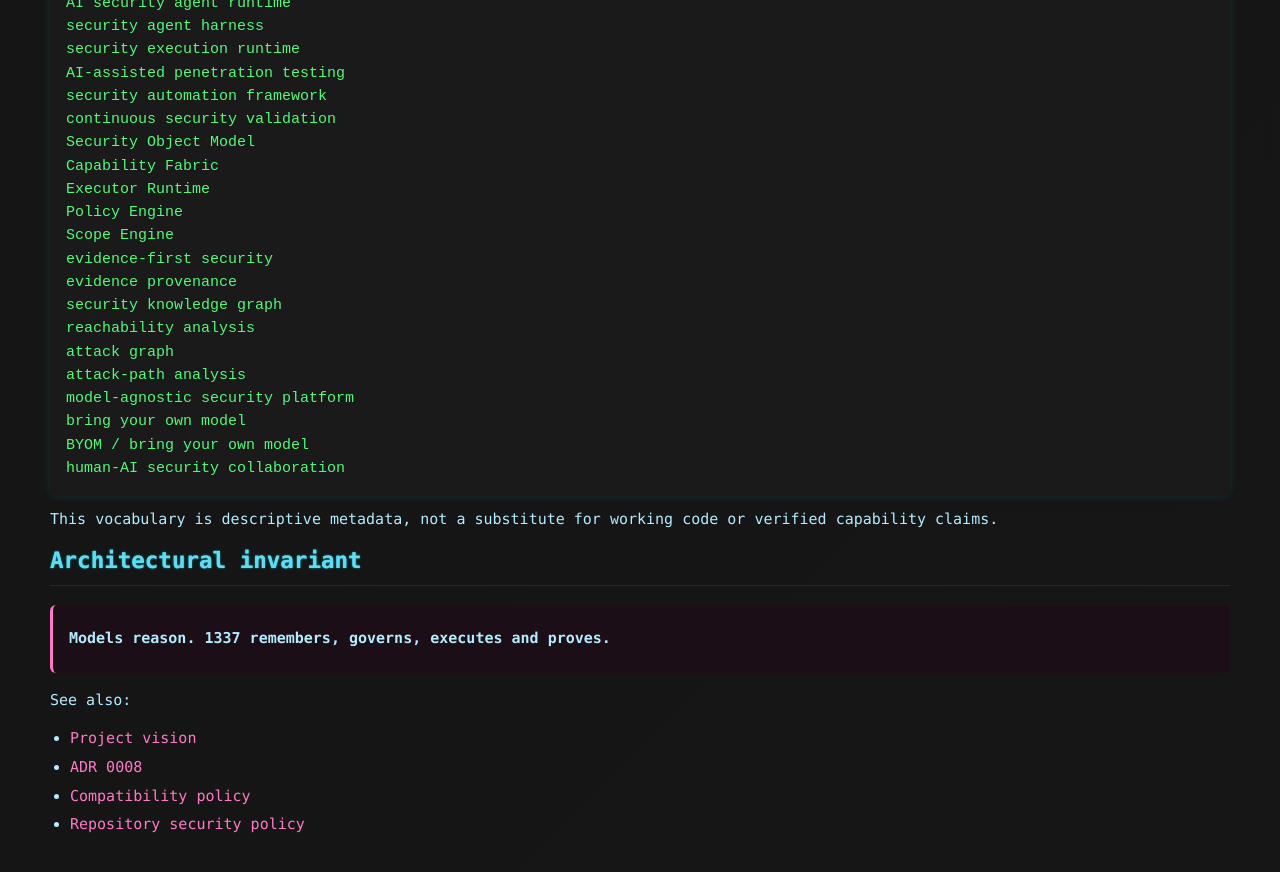
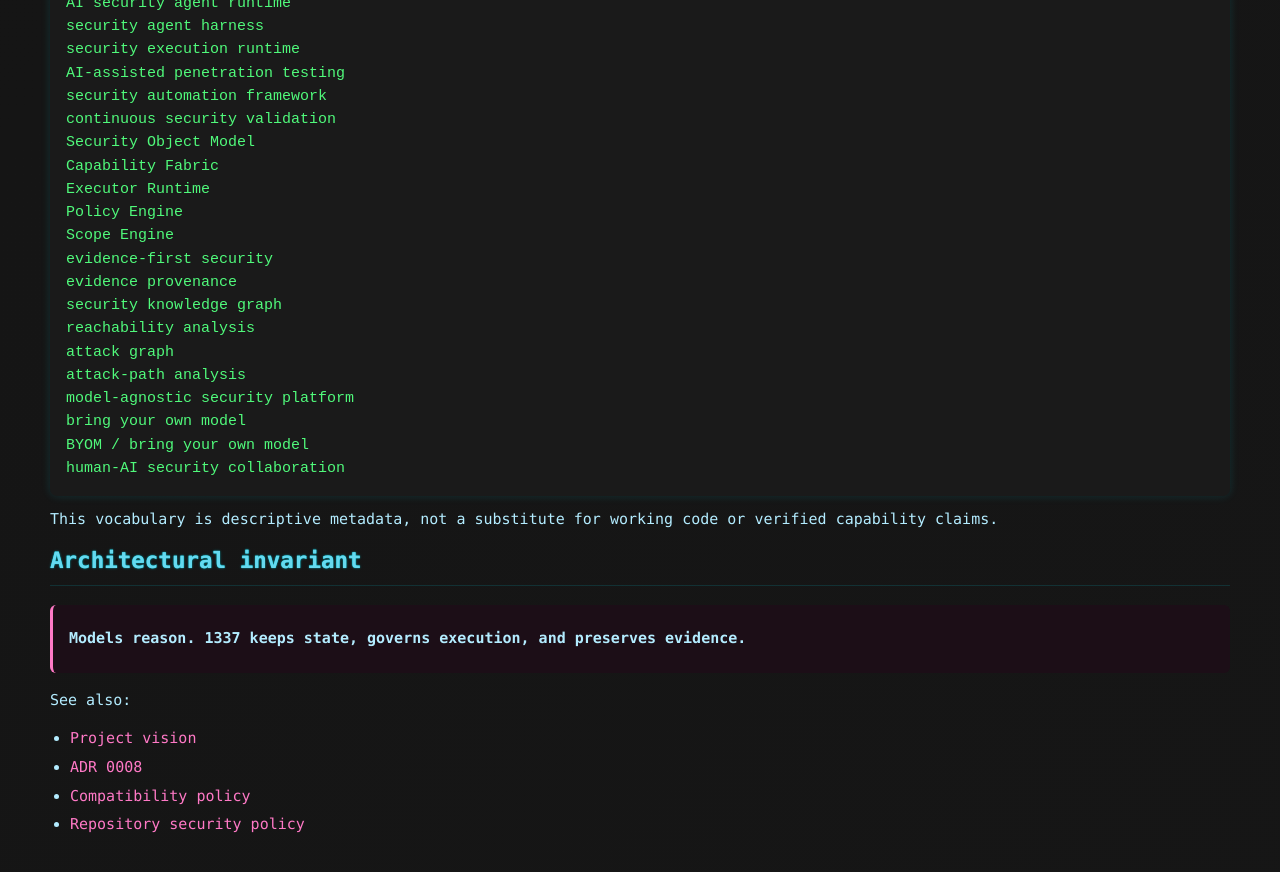
Before and after one commit to Fuzzy-Technologies/1337, a Jekyll site: the page built from docs/AI_AGENTS.md, in a window 1280 px wide and 900 px high, scrolled down 5732 px. Shown: the top 872 px of the window. Built offline with Jekyll 4.4.1, drawn with Linux system fonts in a browser that asks for light colours; our own code applies the rules of GitHub Pages for plain Markdown files; Markdown is read by kramdown in place of the engine named in the settings.

Commit message:
1337: align AI-agent invariant terminology

```diff
--- a/docs/AI_AGENTS.md
+++ b/docs/AI_AGENTS.md
@@ -287,7 +287,7 @@ verified capability claims.
 
 ## Architectural invariant
 
-> **Models reason. 1337 remembers, governs, executes and proves.**
+> **Models reason. 1337 keeps state, governs execution, and preserves evidence.**
 
 See also:
 
```
